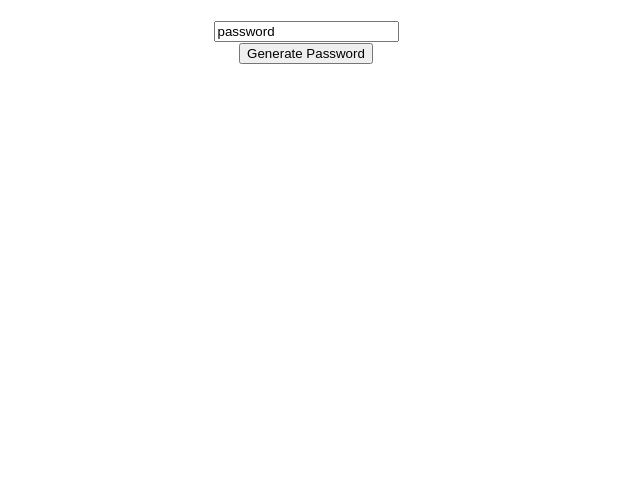
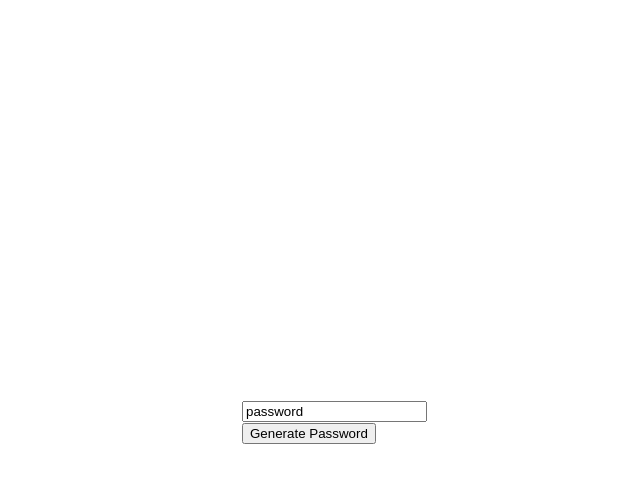
Before and after one commit to DeclanBernardin/PasswordGenerator, a React (Create React App) app: page / in a window 1280 px wide. Shown: the top 482 px of the page, without its empty margins (334-974 px from the left). Built offline with nearby package versions, Linux system fonts and the light colour scheme.

Commit message:
added some css changes and a font file

```diff
--- a/src/App.css
+++ b/src/App.css
@@ -1,4 +1,13 @@
 .container{
-  text-align: center;
-  padding: 20px;
+  margin: auto;
+  position: absolute;
+  top: 50%; left: 45%; bottom: 0; right: 0;
 }
+
+.password{
+ position: absolute;
+}
+
+@font-face{
+
+}
--- a/src/App.js
+++ b/src/App.js
@@ -25,9 +25,11 @@ class App extends Component {
   render(){
     return (
     <div className="container">
-      <input value={this.state.finalPW}></input>
-      <br/>
-      <button onClick={this.togglePassword}>Generate Password</button>
+      <div className="password">
+        <input value={this.state.finalPW}></input>
+        <br/>
+        <button onClick={this.togglePassword}>Generate Password</button>
+      </div>
     </div>
     );
   }
```
Also changed, not shown: fonts/VCR_OSD_MONO.woff2 (added).
